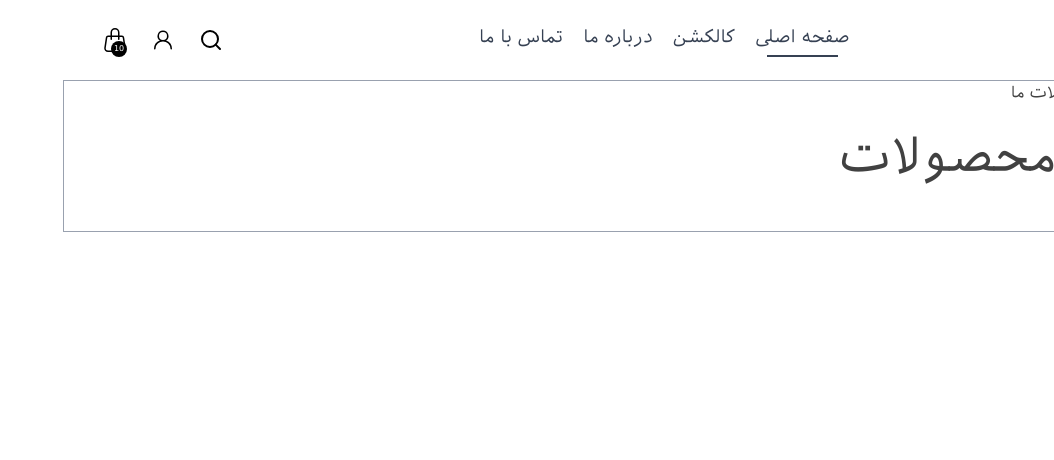
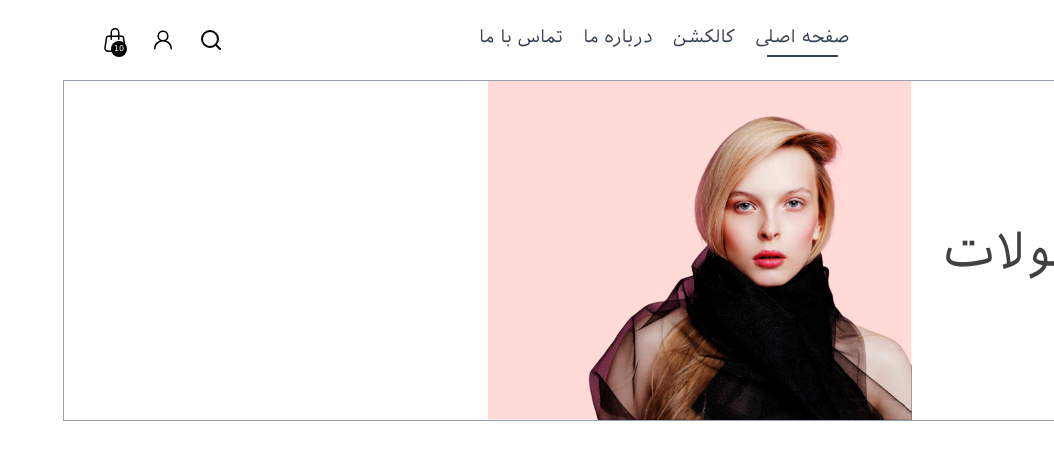
Before and after one commit to sani1426/next-project, a Next.js app: page / in a window 1280 px wide. Shown: the top 460 px of the page, without its empty margins (226-1280 px from the left). Built offline with nearby package versions, Linux system fonts and the light colour scheme.

Commit message:
update Hero.jsx

```diff
--- a/components/main/Hero.jsx
+++ b/components/main/Hero.jsx
@@ -1,3 +1,5 @@
+import Image from "next/image";
+import { assets } from "../../assets/assets";
 
 const Hero = () => {
         return (
@@ -16,7 +18,7 @@ const Hero = () => {
                                 </div>
                         </section>
                         <section className="">
-
+                                <Image className="w-full sm:w-1/2" src={assets.hero_img} alt="hero-image"  />
                         </section>
                 </div>
          );
```
